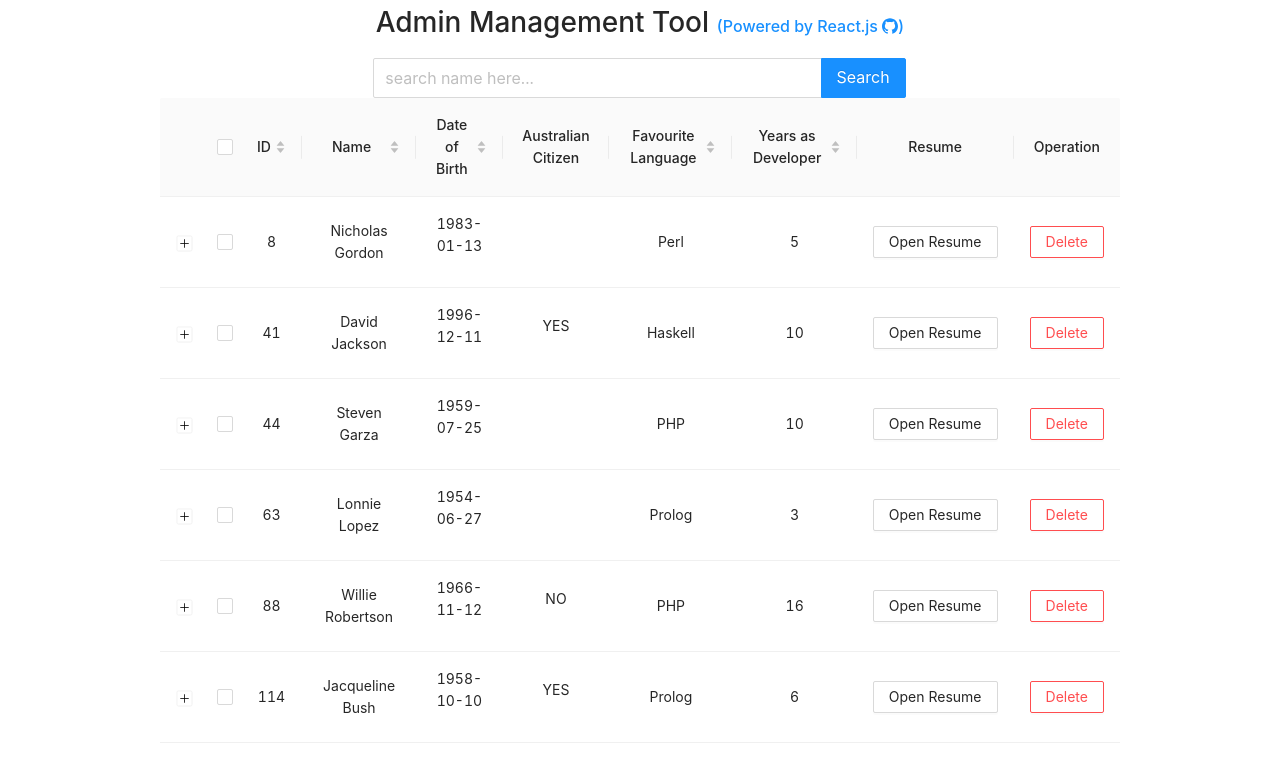
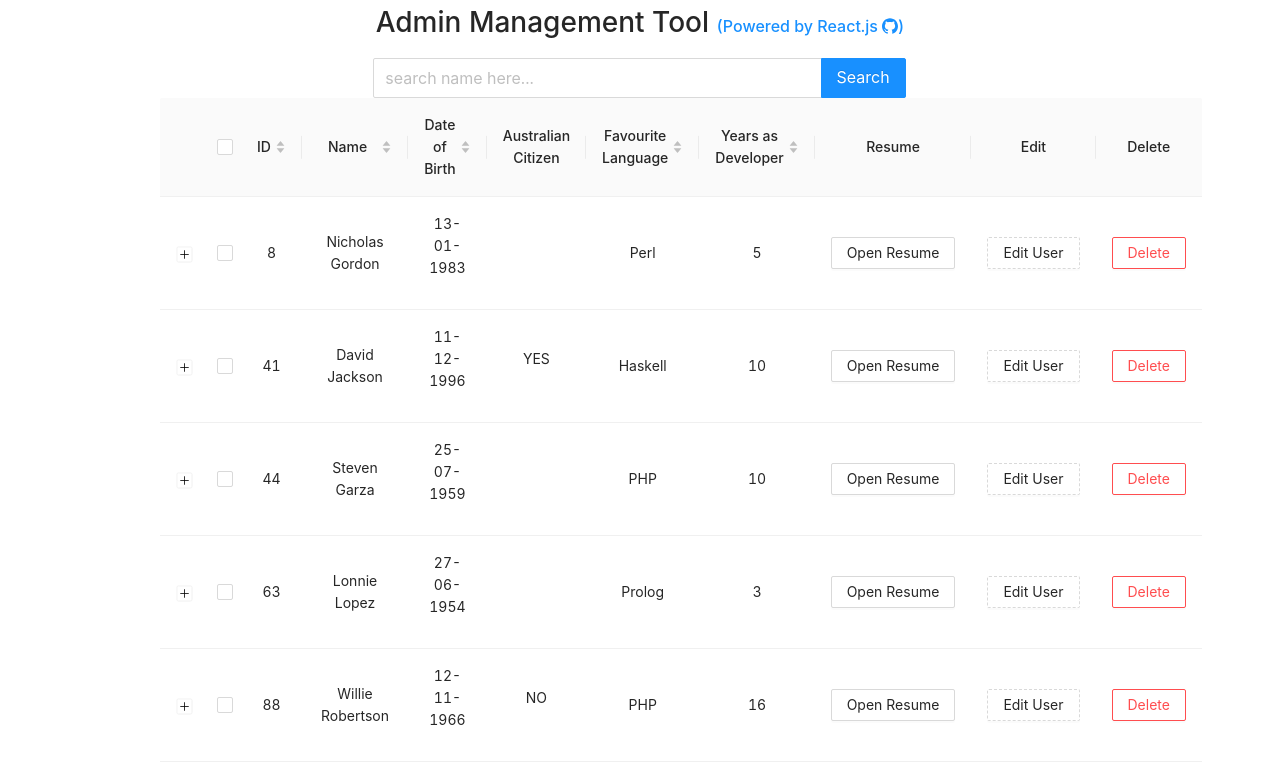
Before and after one commit to ruihuaniu/admin-management, a React (Create React App) app: page / in a window 1280 px wide. Shown: the top 762 px of the page. Built offline with nearby package versions, Linux system fonts and the light colour scheme.

Commit message:
Add 'Edit user info' feature

```diff
--- /dev/null
+++ b/src/components/EditUser.js
@@ -0,0 +1,201 @@
+import React, { useState, useContext } from 'react'
+import { Button, Modal, Form, Select, Upload,  Input, InputNumber, DatePicker, message } from 'antd'
+import { UploadOutlined } from '@ant-design/icons'
+import { UserContext } from './UserContext'
+import moment from 'moment';
+
+function EditUser({index}) {
+
+    const [visible, setVisible] = useState(false)
+    const [isLoading, setIsLoading] = useState(false)
+    const [checkEdit, setCheckEdit] = useState(true)
+    const { users, usersData } = useContext(UserContext)
+    const [user, setUser] = users
+    const [userData, setUserData] = usersData  //used for search feature
+    // const [selectedRowKeys, setSelectedRowKeys] = selectedRow
+    const { Option } = Select
+
+
+    const [form] = Form.useForm()
+    const formItemLayout = {
+        labelCol: { span: 7 },
+        wrapperCol: { span: 14 },
+    }
+
+    const validateMessages = {
+        required: 'This field is required!',
+    }
+
+    const handleOk = () => {
+        form
+            .validateFields()   //much better if combined with customized validateMessages function
+            .then(values => {
+                console.log("form.getFieldsValue() within onOk ",form.getFieldsValue());
+                form.resetFields()
+                onCreate(values)
+                setIsLoading(true)
+                setTimeout(() => {
+                    setVisible(false)
+                    setIsLoading(false)
+                    message.success("User info has been updated")
+                }, 800)
+            })
+            .catch(info => {
+                console.log('Validate failed', info);
+
+            })
+
+        // form.submit()
+    }
+
+    const handleCancel = () => {
+        setVisible(false);
+        // form.resetFields()   //use or not? depends
+        // message.error("Cacelled")
+    }
+
+    const onCreate = (values) => {
+
+        console.log("form.getFieldsValue() within onCreate ",form.getFieldsValue());
+
+        const formatValues = {
+            ...values,
+            'dob': values['dob'].format('YYYY-MM-DD'),
+            'favourite_language': values['favourite_language'].join(),
+             'id': user[index].id,
+             'description': user[index].description,
+            // //'resume_base64': values['resume_base64'][0]
+            'resume_base64': user[index].resume_base64
+        }
+        console.log("Value in EditUser.js is: ", values);
+
+        console.log("formatValue in EditUser.js is: ", formatValues);
+        const newUserList = [...user]
+        newUserList.splice(index,1,formatValues)
+
+        setUser(newUserList)
+        setUserData(newUserList)
+
+    }
+
+    const normFile = (e) => {
+        console.log("file upload info: ", e);
+        if (Array.isArray(e)) {
+
+            return e
+
+        }
+
+        return e & e.fileList
+
+
+    }
+
+    // const handleSubmit = (values) => {
+    //     //method 1: work well, but a little complex compared with method 2
+    //     // const newData = [...user]
+    //     // newData.push({"real_name":name,"dob":birthday,"favourite_language":language, "years_as_sw_dev":years})
+    //     // setUser(newData)
+
+    //     //method 2
+    //     setUser([...user, values])
+    //     console.log(user);
+    //     form.resetFields()
+
+    //     // console.log(values);
+    //     // console.log(form.getFieldValue())
+    // }
+
+
+    const handleEditUser =()=>{
+        setVisible(true)
+        const editData = user[index]
+        console.log(user[index]);
+
+        form.setFieldsValue({
+            'id': editData.id,
+            'real_name': editData.real_name,
+            'dob': moment(editData.dob),
+            'favourite_language':editData.favourite_language.split(','),
+            'years_as_sw_dev': editData.years_as_sw_dev
+        })
+    }
+
+    return (
+        <div>
+
+            <Button type="dashed" onClick={handleEditUser}>Edit User </Button>
+            <Modal
+                title={<h3>Edit User</h3>}
+                visible={visible}
+                onOk={handleOk}
+                confirmLoading={isLoading}
+                onCancel={handleCancel}
+                maskClosable={false}
+                forceRender={true}
+                okButtonProps={{ disabled: checkEdit }}
+            ><Form
+                {...formItemLayout}
+                layout="horizontal"
+                form={form}
+                validateMessages={validateMessages}
+                onValuesChange = {()=>{setCheckEdit(false)}}
+            // onFinish = {handleSubmit}
+
+            >
+                    <Form.Item name="real_name" label="Name" rules={[{ required: true, message: 'Please input the name' }]} >
+                        <Input  />
+                    </Form.Item>
+                    <Form.Item name="dob" label="Birthday" rules={[{ required: true, message: 'Please input the date of birthday' }]}>
+                        <DatePicker  />
+                    </Form.Item>
+                    <Form.Item name="favourite_language" label="Favourite language" rules={[{ required: true }]}>
+                        {/* <Input value ={language} onChange={(e)=>{setLanguage(e.target.value)}}/> */}
+                        <Select
+                            mode='multiple'
+
+                        >
+                            <Option value="JavaScript" >JavaScript</Option>
+                            <Option value="Node.js" >Node.js</Option>
+                            <Option value="Python" >Python</Option>
+                            <Option value="Java" >Java</Option>
+                            <Option value="PHP" >PHP</Option>
+                            <Option value="C#" >C#</Option>
+                            <Option value="Other" >Other</Option>
+                        </Select>
+                    </Form.Item>
+                    <Form.Item name="years_as_sw_dev" label="Years as Developer" rules={[{ required: true }]}>
+                        <InputNumber />
+                    </Form.Item>
+                    <Form.Item
+                        name="resume_base64"
+                        label="Resume"
+                        valuePropName="file"  //don't know why fileList not working here
+                        getValueFromEvent={normFile}
+                        // rules={[{ required: true }]}
+                    >
+                        <Upload
+                        name="resume_base64"
+                        action="http://www.mocky.io/v2/5e79e1473000006f009303b8"
+                        >
+                            <Button>
+                                <UploadOutlined /> Click to upload
+                            </Button>
+                        </Upload>
+
+                    </Form.Item>
+                    {/* <Form.Item >
+                            <Button type="primary" htmlType="submit">Submit</Button>
+                        </Form.Item> */}
+
+                </Form>
+            </Modal>
+
+            {/* </Col>
+            </Row> */}
+        </div>
+    )
+}
+
+
+export default EditUser
--- a/src/components/UserTable.js
+++ b/src/components/UserTable.js
@@ -2,6 +2,7 @@ import React, { useContext } from 'react'
 import { Table, Modal, Button, Popconfirm, message } from 'antd'
 import 'antd/dist/antd.css'
 import { UserContext } from './UserContext'
+import EditUser from './EditUser'
 
 function Candidates() {
     const { users, usersData, selectedRow } = useContext(UserContext)
@@ -58,9 +59,15 @@ function Candidates() {
             key: 'dob',
             align: 'center',
             className: window.innerWidth>780?'show-column':'hide-column',
-            render: dob => (
-                <p>{dob.substr(0, 10)}</p>
-            ),
+            render: dob => {
+                const dobArray = dob.substr(0,10).split('-');
+                [dobArray[0],dobArray[2]]= [dobArray[2],dobArray[0]];
+                dob = dobArray.join('-')
+
+                return(
+                    <p>{dob}</p>
+                )
+            },
             sorter: (a, b) => { return a.dob.localeCompare(b.dob) }
         },
         {
@@ -134,9 +141,44 @@ function Candidates() {
 
         },
         {
-            title: 'Operation',
-            dataIndex: 'operation',
-            key: 'operation',
+            title: 'Edit',
+            dataIndex: 'edit',
+            key: 'edit',
+            align: 'center',
+            className: window.innerWidth>780?'show-column':'hide-column',
+            render: (operation, record) => {
+
+                return (
+                    <div>
+                       <EditUser index={user.indexOf(record)}/>
+
+
+                        {/* <Popconfirm
+                            title="Are you sure to delete?"
+                            onConfirm={() => {
+                                const index = user.indexOf(record)
+                                console.log("item is:", index);
+                                const newUserList = [...user]
+                                newUserList.splice(index, 1)
+                                setUser(newUserList)
+                                setUserData(newUserList)
+                                message.success("The item has been deleted", 1.5)
+
+                            }}
+                            onCancel={() => { message.warn("Cancelled", 1.5) }}
+                            okText="Yes"
+                            cancelText="No"
+                        >
+                            <Button danger>Delete</Button>
+                        </Popconfirm> */}
+                    </div>
+                )
+            }
+        },
+        {
+            title: 'Delete',
+            dataIndex: 'delete',
+            key: 'delete',
             align: 'center',
             className: window.innerWidth>780?'show-column':'hide-column',
             render: (operation, record) => {
@@ -168,6 +210,7 @@ function Candidates() {
                 )
             }
         }
+
 
     ]
 
```
